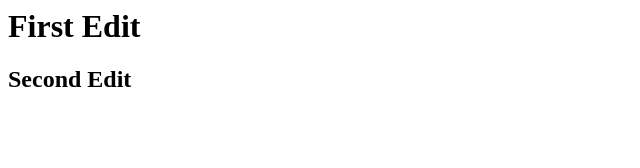
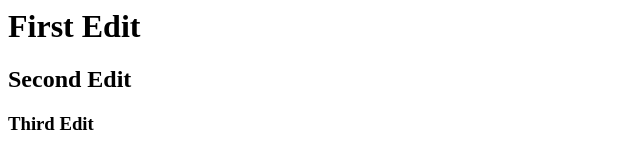
Before and after one commit to Avi207/PS_patch, a plain HTML site: page index.html in a window 1280 px wide. Shown: the whole page, without its empty margins (0-640 px from the left). Drawn offline with Linux system fonts and the light colour scheme.

Commit message:
index.html edited v1.2

```diff
--- a/index.html
+++ b/index.html
@@ -5,5 +5,6 @@
 <body>
 	<h1>First Edit</h1>
 	<h2>Second Edit</h2>
+	<h3>Third Edit</h3>
 </body>
 </html>
```
